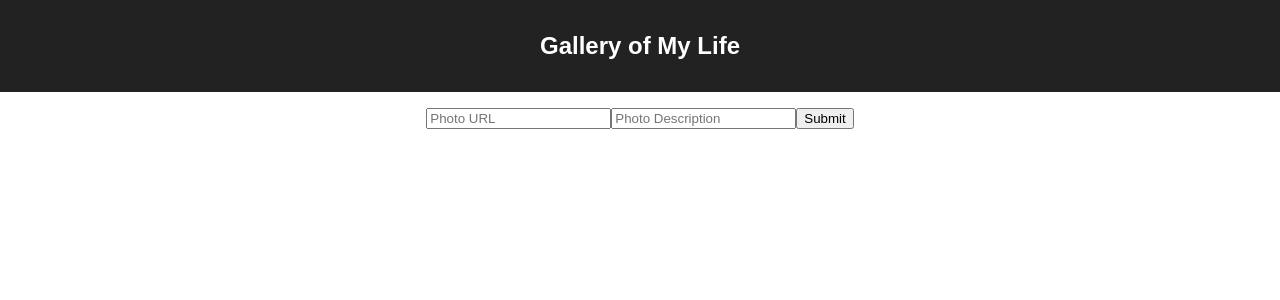
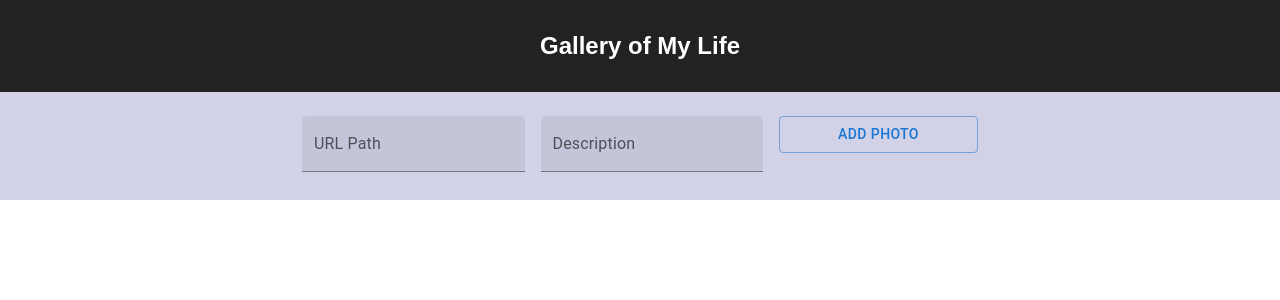
Before and after one commit to Brandon-Lanier/Photo-Gallery, a React (Create React App) app: page / in a window 1280 px wide. Shown: the top 300 px of the page. Built offline with nearby package versions, Linux system fonts and the light colour scheme; no server answers.

Commit message:
Working on material icons in the gallery item

```diff
--- a/src/components/AddPhotoForm/AddPhotoForm.jsx
+++ b/src/components/AddPhotoForm/AddPhotoForm.jsx
@@ -1,25 +1,47 @@
 import { useState } from "react";
+import Stack from '@mui/material/Stack';
+import Button from '@mui/material/Button';
+import Box from '@mui/material/Box';
+import TextField from '@mui/material/TextField';
 
 
-function AddPhotoForm({addPhoto}) {
+function AddPhotoForm({ addPhoto }) {
 
     const [newPath, setNewPath] = useState('');
     const [newDescription, setNewDescription] = useState('');
 
     const handleSubmit = (e) => {
         e.preventDefault();
-    addPhoto({newPath, newDescription})
+        addPhoto({ newPath, newDescription })
         setNewPath(''); //Clears the path input
         setNewDescription(''); //Clears description input
     }
 
     return (
         <div>
-            <form onSubmit={handleSubmit}>
-                <input value={newPath} placeholder="Photo URL" onChange={(e) => setNewPath(e.target.value)} />
-                <input value={newDescription} placeholder="Photo Description" onChange={(e) => setNewDescription(e.target.value)} />
-                <input type="submit" value="Submit" />
-            </form>
+            <Box
+                component="form"
+                sx={{
+                    '& > :not(style)': { m: 1, width: '25ch' },
+                }}
+                noValidate
+                autoComplete="off"
+            >
+                <TextField
+                id="filled-basic"
+                label="URL Path"
+                variant="filled"
+                value={newPath}
+                onChange={(e) => setNewPath(e.target.value)}
+                />
+                <TextField
+                id="filled-basic"
+                label="Description"
+                variant="filled"
+                value={newDescription}
+                onChange={(e) => setNewDescription(e.target.value)}/>
+                <Button variant="outlined" onClick={handleSubmit}>Add Photo</Button>
+            </Box>
         </div>
     )
 }
--- a/src/components/App/App.css
+++ b/src/components/App/App.css
@@ -1,5 +1,6 @@
 .App {
   text-align: center;
+  background-color: rgb(209, 209, 232);
 }
 
 .App-header {
@@ -22,8 +23,8 @@
 
 .MuiCard-root {
   margin: 10px;
-  border-radius: 10px;
-  box-shadow: 0 10px 10px black;
+  /* border-radius: 20px; */
+  /* box-shadow: 0 0 20px black; */
 }
 
 .MuiCardActions-spacing {
--- a/src/components/App/App.jsx
+++ b/src/components/App/App.jsx
@@ -56,6 +56,7 @@ function App() {
       <header className="App-header">
         <h1 className="App-title">Gallery of My Life</h1>
       </header>
+
       <section>
         <AddPhotoForm
           addPhoto={addPhoto}
--- a/src/components/GalleryItem/GalleryItem.css
+++ b/src/components/GalleryItem/GalleryItem.css
@@ -46,3 +46,7 @@
     display: flex;
     justify-content: flex-start;
 }
+
+.FavoriteBorderIcon {
+    display: inline-block;
+}
--- a/src/components/GalleryItem/GalleryItem.jsx
+++ b/src/components/GalleryItem/GalleryItem.jsx
@@ -5,9 +5,12 @@ import CardContent from '@mui/material/CardContent';
 import CardMedia from '@mui/material/CardMedia';
 import Typography from '@mui/material/Typography';
 import { Button, CardActionArea, CardActions } from '@mui/material';
+import Collapse from '@mui/material/Collapse';
 import FavoriteBorderIcon from '@mui/icons-material/FavoriteBorder';
+import IconButton from '@mui/material/IconButton';
+import DeleteIcon from '@mui/icons-material/Delete';
 import FavoriteIcon from '@mui/icons-material/Favorite';
-import DeleteForeverIcon from '@mui/icons-material/DeleteForever';
+
 import ConfirmPopup from '../ConfirmPopup/ConfirmPopup';
 
 function GalleryItem({ item, updateLikes, deleteItem }) {
@@ -33,7 +36,7 @@ function GalleryItem({ item, updateLikes, deleteItem }) {
             <CardActionArea onClick={handleClick}>
                 <CardMedia
                     component="img"
-                    height="300"
+                    height="280"
                     image={item.path}
                     alt={item.description}
                 />
@@ -44,8 +47,17 @@ function GalleryItem({ item, updateLikes, deleteItem }) {
                 </Typography>
             </CardContent>
             <CardActions>
-                    <Button size="small" onClick={handleLike}><FavoriteBorderIcon /><p>{item.likes}</p></Button>
-                    <Button size="small" onClick={handleDelete}><DeleteForeverIcon /></Button>
+                <IconButton
+                    aria-label="delete"
+                    onClick={handleLike}>
+                    <FavoriteBorderIcon /><p>{item.likes}</p>
+                </IconButton>
+
+                    <IconButton
+                    aria-label="delete"
+                    onClick={handleDelete}>
+                    <DeleteIcon />
+                </IconButton>
             </CardActions>
         </Card>
     );
```
Also changed, not shown: public/images/brody.JPG (added), public/images/jose.JPG (added). Lines whose indentation alone changed are shown as unchanged.
